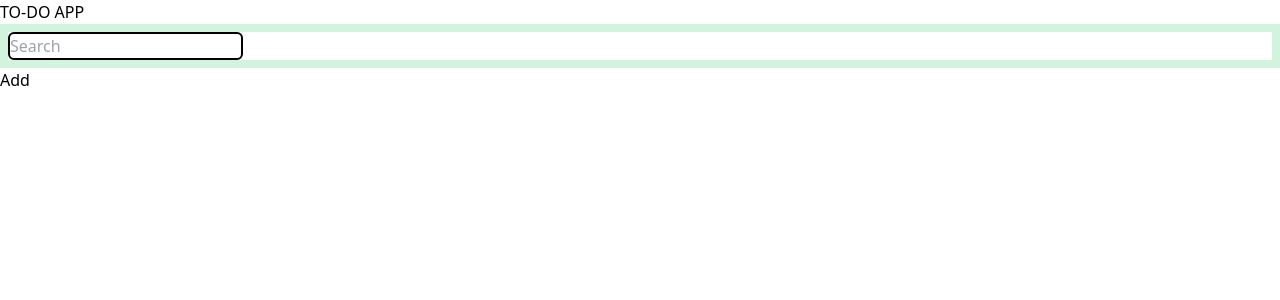
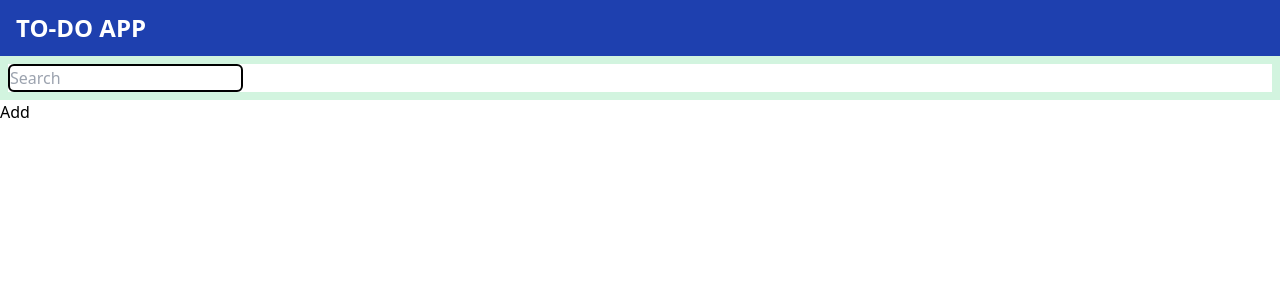
Before and after one commit to Rohit2099/task-management, a React (Vite) app: page / in a window 1280 px wide. Shown: the top 300 px of the page. Built offline with nearby package versions, Linux system fonts and the light colour scheme.

Commit message:
style nav bar

```diff
--- a/src/components/Elements/NavBar.jsx
+++ b/src/components/Elements/NavBar.jsx
@@ -12,13 +12,22 @@ export default function NavBar() {
     const title = pathToTitleMap[location.pathname] ?? "Error";
     const isHomePage = location.pathname === "" || location.pathname === "/";
     return (
-        <div>
-            {!isHomePage && (
-                <button type="text" onClick={() => navigate(-1)}>
-                    Back button
-                </button>
-            )}
-            <span>{title}</span>
-        </div>
+        <nav className="border-blue-500 bg-blue-800">
+            <div className="max-w-full p-3">
+                <span className="flex items-center space-x-4 pl-1">
+                    {!isHomePage && (
+                        <img
+                            src="../../../public/left-chevron.png"
+                            className="h-6 hover:cursor-pointer"
+                            alt="Back button"
+                            onClick={() => navigate(-1)}
+                        />
+                    )}
+                    <span className="text-2xl font-semibold text-white">
+                        {title}
+                    </span>
+                </span>
+            </div>
+        </nav>
     );
 }
--- a/src/css/output.css
+++ b/src/css/output.css
@@ -554,12 +554,116 @@ video {
   --tw-contain-style:  ;
 }
 
+.m-4 {
+  margin: 1rem;
+}
+
+.my-4 {
+  margin-top: 1rem;
+  margin-bottom: 1rem;
+}
+
+.mx-auto {
+  margin-left: auto;
+  margin-right: auto;
+}
+
+.ml-4 {
+  margin-left: 1rem;
+}
+
 .flex {
   display: flex;
 }
 
+.h-5 {
+  height: 1.25rem;
+}
+
+.h-40 {
+  height: 10rem;
+}
+
+.h-10 {
+  height: 2.5rem;
+}
+
+.h-12 {
+  height: 3rem;
+}
+
+.h-8 {
+  height: 2rem;
+}
+
+.h-7 {
+  height: 1.75rem;
+}
+
+.h-1 {
+  height: 0.25rem;
+}
+
+.h-6 {
+  height: 1.5rem;
+}
+
 .w-10 {
   width: 2.5rem;
+}
+
+.max-w-screen-xl {
+  max-width: 1280px;
+}
+
+.max-w-full {
+  max-width: 100%;
+}
+
+.flex-col {
+  flex-direction: column;
+}
+
+.flex-wrap {
+  flex-wrap: wrap;
+}
+
+.items-center {
+  align-items: center;
+}
+
+.justify-center {
+  justify-content: center;
+}
+
+.justify-between {
+  justify-content: space-between;
+}
+
+.space-x-3 > :not([hidden]) ~ :not([hidden]) {
+  --tw-space-x-reverse: 0;
+  margin-right: calc(0.75rem * var(--tw-space-x-reverse));
+  margin-left: calc(0.75rem * calc(1 - var(--tw-space-x-reverse)));
+}
+
+.space-x-5 > :not([hidden]) ~ :not([hidden]) {
+  --tw-space-x-reverse: 0;
+  margin-right: calc(1.25rem * var(--tw-space-x-reverse));
+  margin-left: calc(1.25rem * calc(1 - var(--tw-space-x-reverse)));
+}
+
+.space-x-4 > :not([hidden]) ~ :not([hidden]) {
+  --tw-space-x-reverse: 0;
+  margin-right: calc(1rem * var(--tw-space-x-reverse));
+  margin-left: calc(1rem * calc(1 - var(--tw-space-x-reverse)));
+}
+
+.self-center {
+  align-self: center;
+}
+
+.whitespace-nowrap {
+  white-space: nowrap;
 }
 
 .rounded-md {
@@ -582,6 +686,10 @@ video {
   border-width: 1px;
 }
 
+.border-r-2 {
+  border-right-width: 2px;
+}
+
 .border-red-500 {
   --tw-border-opacity: 1;
   border-color: rgb(239 68 68 / var(--tw-border-opacity));
@@ -602,6 +710,21 @@ video {
   border-color: rgb(0 0 0 / var(--tw-border-opacity));
 }
 
+.border-gray-200 {
+  --tw-border-opacity: 1;
+  border-color: rgb(229 231 235 / var(--tw-border-opacity));
+}
+
+.border-blue-200 {
+  --tw-border-opacity: 1;
+  border-color: rgb(191 219 254 / var(--tw-border-opacity));
+}
+
+.border-blue-500 {
+  --tw-border-opacity: 1;
+  border-color: rgb(59 130 246 / var(--tw-border-opacity));
+}
+
 .border-opacity-20 {
   --tw-border-opacity: 0.2;
 }
@@ -620,9 +743,58 @@ video {
   background-color: rgb(96 165 250 / var(--tw-bg-opacity));
 }
 
+.bg-blue-900 {
+  --tw-bg-opacity: 1;
+  background-color: rgb(30 58 138 / var(--tw-bg-opacity));
+}
+
+.bg-gray-50 {
+  --tw-bg-opacity: 1;
+  background-color: rgb(249 250 251 / var(--tw-bg-opacity));
+}
+
+.bg-blue-500 {
+  --tw-bg-opacity: 1;
+  background-color: rgb(59 130 246 / var(--tw-bg-opacity));
+}
+
+.bg-blue-800 {
+  --tw-bg-opacity: 1;
+  background-color: rgb(30 64 175 / var(--tw-bg-opacity));
+}
+
+.p-4 {
+  padding: 1rem;
+}
+
+.p-3 {
+  padding: 0.75rem;
+}
+
+.pl-4 {
+  padding-left: 1rem;
+}
+
+.pl-2 {
+  padding-left: 0.5rem;
+}
+
+.pl-1 {
+  padding-left: 0.25rem;
+}
+
 .text-8xl {
   font-size: 6rem;
   line-height: 1;
+}
+
+.text-2xl {
+  font-size: 1.5rem;
+  line-height: 2rem;
+}
+
+.font-semibold {
+  font-weight: 600;
 }
 
 .text-fuchsia-300 {
@@ -635,6 +807,11 @@ video {
   color: rgb(239 68 68 / var(--tw-text-opacity));
 }
 
+.text-white {
+  --tw-text-opacity: 1;
+  color: rgb(255 255 255 / var(--tw-text-opacity));
+}
+
 .underline {
   text-decoration-line: underline;
 }
@@ -642,3 +819,28 @@ video {
 .filter {
   filter: var(--tw-blur) var(--tw-brightness) var(--tw-contrast) var(--tw-grayscale) var(--tw-hue-rotate) var(--tw-invert) var(--tw-saturate) var(--tw-sepia) var(--tw-drop-shadow);
 }
+
+.hover\:cursor-pointer:hover {
+  cursor: pointer;
+}
+
+.rtl\:space-x-reverse:where([dir="rtl"], [dir="rtl"] *) > :not([hidden]) ~ :not([hidden]) {
+  --tw-space-x-reverse: 1;
+}
+
+@media (prefers-color-scheme: dark) {
+  .dark\:border-gray-700 {
+    --tw-border-opacity: 1;
+    border-color: rgb(55 65 81 / var(--tw-border-opacity));
+  }
+
+  .dark\:bg-gray-800 {
+    --tw-bg-opacity: 1;
+    background-color: rgb(31 41 55 / var(--tw-bg-opacity));
+  }
+
+  .dark\:text-white {
+    --tw-text-opacity: 1;
+    color: rgb(255 255 255 / var(--tw-text-opacity));
+  }
+}
```
Also changed, not shown: public/left-chevron.png (added).
